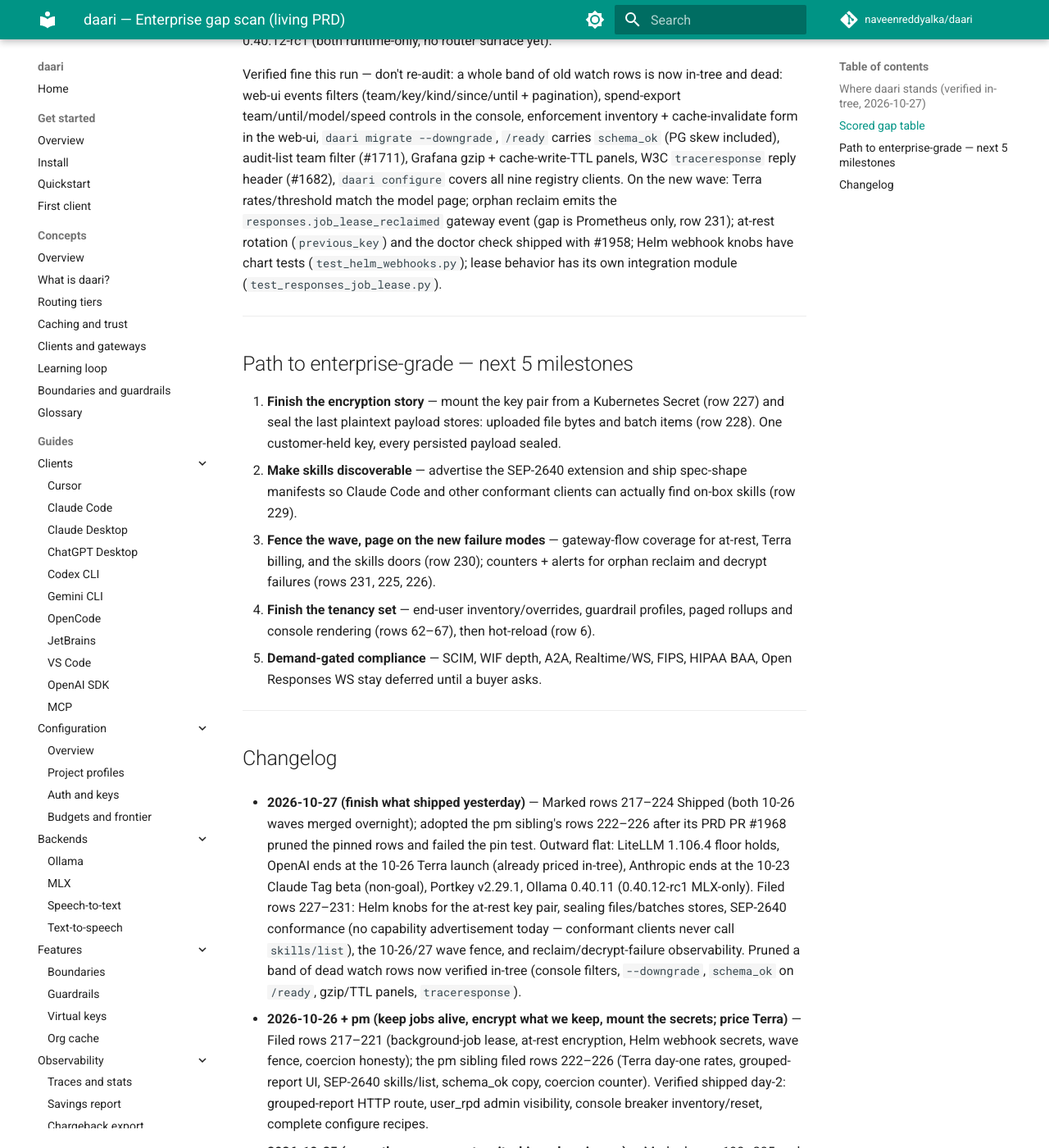
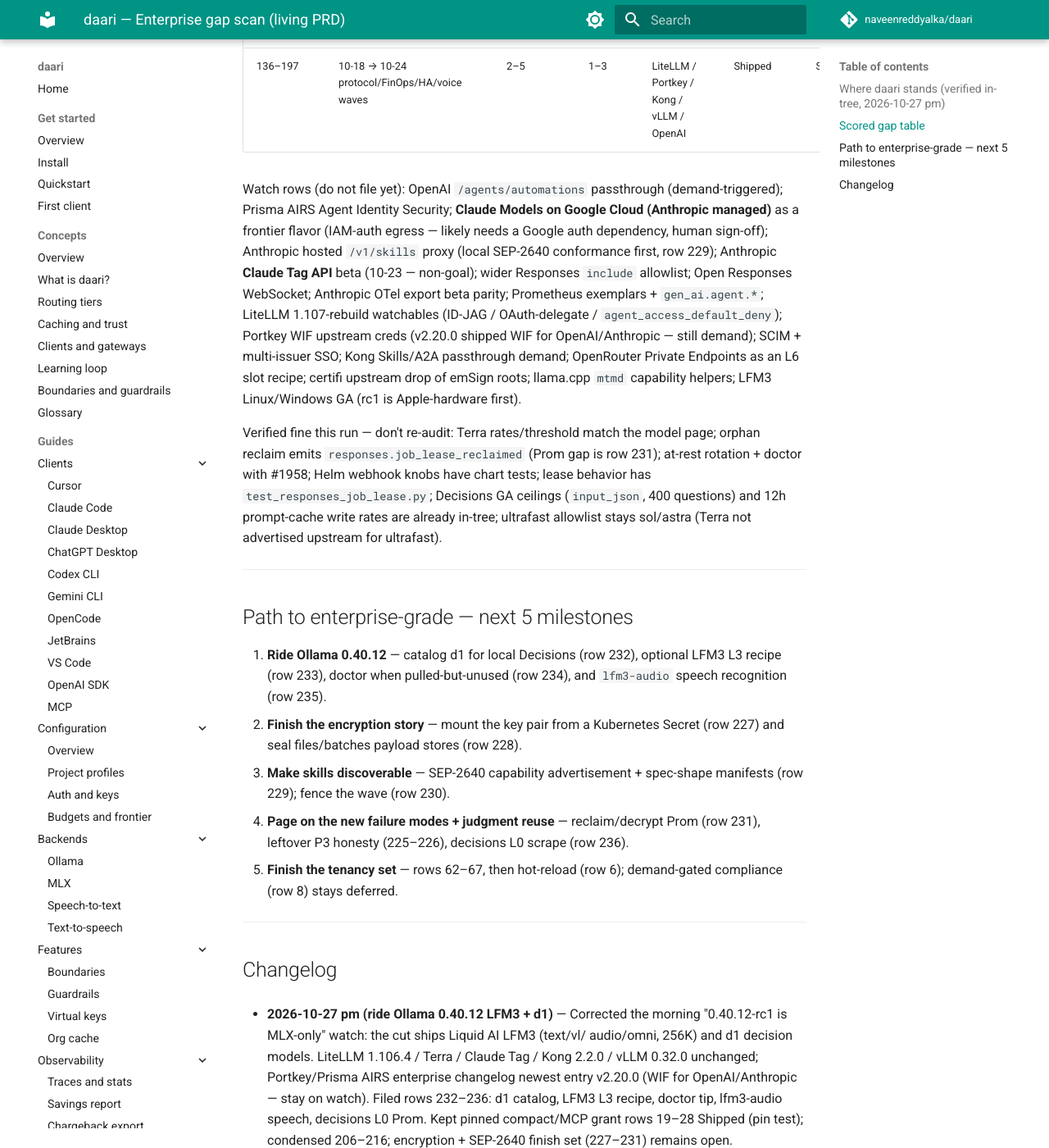
Before and after one commit to naveenreddyalka/daari, an MkDocs documentation site: the page built from docs/prd/ENTERPRISE.md, in a window 1280 px wide and 1400 px high, scrolled down 4774 px. Shown: the whole window at 82% size. Built offline with MkDocs 1.6.1 and Material for MkDocs 9.7.7, drawn with Linux system fonts in a browser that asks for light colours; comment, search, counter and statistics services are not loaded; some of the changed text lies outside the part shown.

Commit message:
docs(prd): 2026-10-27 pm ride Ollama 0.40.12 LFM3 and d1 (#1988)
* docs(prd): 2026-10-27 pm ride Ollama 0.40.12 LFM3 and d1

Co-authored-by: Cursor <cursoragent@cursor.com>

* docs(prd): clarify Portkey WIF watch on 0.40.12 wave

Co-authored-by: Cursor <cursoragent@cursor.com>

* docs(prd): restore pinned compact/MCP grant rows for ENTERPRISE pin test

---------

Co-authored-by: Cursor <cursoragent@cursor.com>
Co-authored-by: daari-autodev <autodev@users.noreply.github.com>

```diff
--- a/docs/prd/ENTERPRISE.md
+++ b/docs/prd/ENTERPRISE.md
@@ -11,33 +11,30 @@
 
 ---
 
-## Where daari stands (verified in-tree, 2026-10-27)
+## Where daari stands (verified in-tree, 2026-10-27 pm)
 
-**Loop velocity.** Both 10-26 waves merged within a day: the morning five
-(rows 217–221 — background-job lease/heartbeat + orphan reclaim, AES-GCM
-at-rest encryption with key rotation, Helm webhook secret knobs, the
-10-25/26 gateway fence, Phonon coercion warning) and the pm sibling's three
-(rows 222–224 — day-one `gpt-6.1-terra` rates with the ≥272K surcharge,
-web-ui grouped-report controls, SEP-2640 `skills/list` + `skill://`
-resources). Only two sibling P3s (rows 225–226) and three loop P3s (voices
-console, skills CLI, TTS counters) remain open.
+**Loop velocity.** Morning's finish-the-wave five (rows 227–231 — Helm at-rest
+`secretKeyRef`, seal files/batches, SEP-2640 conformance, wave fence,
+reclaim/decrypt Prom) sit open alongside the leftover P3s (schema_ok copy,
+Phonon coercion counter, voices console, skills CLI, TTS counters). The
+encryption + skills finish set is still the merge spine.
 
-**Outward.** Flat against what shipped overnight. OpenAI's changelog ends at
-the 10-26 **GPT-6.1 Terra** launch — already priced in-tree ($1/$5, $0.05
-cached, 272K threshold verified). LiteLLM floor stays **1.106.4**; Anthropic's
-newest entry is the 10-23 **Claude Tag API** beta (Enterprise Slack org
-settings — non-goal); Portkey/Prisma AIRS holds at v2.29.1; Ollama 0.40.11
-GA (0.40.12-rc1 is MLX-runtime only); Kong 2.2.0; vLLM 0.32.0.
+**Outward.** Ollama **0.40.12-rc1** (published 2026-10-27) is **not**
+MLX-runtime-only — it ships Liquid AI **LFM3** (1.7B text / vl / audio /
+omni, 256K context) and **d1** decision models (`d1:2b`, `d1-omni`). That
+lands squarely on daari's local Decisions + setup-models surface; the
+built-in catalog still only knows `d3`/`d3:2b`… and Phonon for speech.
+Elsewhere flat: LiteLLM **1.106.4**, OpenAI ends at 10-26 Terra (priced
+in-tree), Anthropic 10-23 Claude Tag beta (non-goal), Portkey/Prisma AIRS
+enterprise changelog newest entry **v2.20.0** (WIF for OpenAI/Anthropic —
+still watch), Kong 2.2.0, vLLM 0.32.0.
 
-**Inward theme: finish what shipped yesterday.** The encryption key has
-doctor coverage but zero Helm `secretKeyRef` plumbing — the exact anti-pattern
-row 219 just eliminated for webhooks — and the files/batches stores (uploaded
-file bytes, batch item payloads) stayed plaintext. The SEP-2640 surface is
-invisible to conformant clients: `initialize` never advertises
-`extensions["io.modelcontextprotocol/skills"]`, and entries lack the
-frontmatter + sha256 manifest the final spec requires. Orphan reclaim and
-`AtRestDecryptError` emit no Prometheus series, and the new wave has no
-gateway-flow fence.
+**Inward theme: ride the Ollama cut.** Catalog the new d1 family so
+`POST /v1/decisions` routes local without a config hammer; offer an
+optional LFM3 L3 recipe next to Flint/Nemotron; doctor when the models
+are pulled but unused; treat `lfm3-audio` as a first-class local speech
+backend beside Phonon; and scrape decisions L0 cache hits so the local
+judgment win is visible next to chat L0.
 
 ---
 
@@ -45,6 +42,11 @@ gateway-flow fence.
 
 | # | Gap | Impact | Effort | Who does it best today | Why daari wins local-first | Action |
 |---|-----|:--:|:--:|------------------------|----------------------------|--------|
+| 232 | Catalog Liquid AI d1 / d1:2b / d1-omni in decisions built-in local models | 4 | 1 | Ollama + vLLM Semantic Router | Same `/v1/decisions` door, zero frontier hop | Filed [#1983](https://github.com/naveenreddyalka/daari/issues/1983) |
+| 233 | Optional LFM3 L3 setup recipe (256K local agent tier) | 3 | 2 | Ollama `ollama run lfm3` | One `daari setup models` prompt, on-box | Filed [#1984](https://github.com/naveenreddyalka/daari/issues/1984) |
+| 234 | Doctor tip when Ollama serves d1/lfm3 but catalog/recipes unused | 3 | 1 | — (ops honesty) | Point at the local win before L6 | Filed [#1985](https://github.com/naveenreddyalka/daari/issues/1985) |
+| 235 | Recognize `lfm3-audio` as local ASR/TTS backend beside Phonon | 3 | 2 | Ollama speech / Phonon | 18-language local speech without cloud | Filed [#1986](https://github.com/naveenreddyalka/daari/issues/1986) |
+| 236 | Prometheus + stats counter for decisions L0 cache hits | 2 | 1 | LiteLLM spend / cache tabs | Local judgment reuse is scrapeable | Filed [#1987](https://github.com/naveenreddyalka/daari/issues/1987) |
 | 227 | Helm `secretKeyRef` knobs for the at-rest encryption key pair | 3 | 1 | LiteLLM raw env config | Customer key mounted from a Secret, never inlined | Filed [#1977](https://github.com/naveenreddyalka/daari/issues/1977) |
 | 228 | Seal files + batches payload stores at rest (uploaded bytes, batch items) | 4 | 2 | OpenAI EKM | One `secret://` key seals every persisted payload on the box | Filed [#1978](https://github.com/naveenreddyalka/daari/issues/1978) |
 | 229 | SEP-2640 conformance: advertise the skills extension, frontmatter + sha256 manifests, supporting files | 4 | 2 | MCP Python SDK built-in | On-box skills clients can actually discover, under local MCP grants | Filed [#1979](https://github.com/naveenreddyalka/daari/issues/1979) |
@@ -53,8 +55,8 @@ gateway-flow fence.
 | 225 | `daari_schema_ok` HELP + Grafana copy cover Postgres skew | 2 | 1 | — (ops honesty) | Gauge already right; text lagged | Filed [#1966](https://github.com/naveenreddyalka/daari/issues/1966) |
 | 226 | Prometheus counter when Phonon coerces `response_format` | 2 | 1 | OpenRouter transform metrics | Local scrape next to the TTS path | Filed [#1967](https://github.com/naveenreddyalka/daari/issues/1967) |
 | 217–224 | 10-26 waves: job lease/heartbeat + reclaim, at-rest encryption, Helm webhook knobs, wave fence, coercion warning, Terra day-one rates, grouped-report UI, SEP-2640 skills/list | 2–4 | 1–3 | OpenAI / LiteLLM / Bloomberg | HA jobs, EKM analog, push story, FinOps truth | Shipped |
-| 206–216 | 10-24/25 wave: strip visibility, image trust-store scrub, wave coverage, grouped reports, breaker observability, user_id fences, webhook doctor + panels, Phonon tags, AAIF Skills, TTS benchmark | 2–4 | 1–2 | LiteLLM / Anthropic / OpenAI / Kong | Trust floor, FinOps truth, push channels, local voice | Shipped |
-| 198–205 | eMudhra egress distrust; fleet breakers; Phonon voices; compare 1.106.3; user RPD; webhook delivery + ingest hardening; TTS bounds | 3–4 | 1–3 | LiteLLM / Anthropic / OpenAI / Svix | Trust floor, HA share, local voice, push channels | Shipped |
+| 206–216 | 10-24/25 wave | 2–4 | 1–2 | LiteLLM / Anthropic / OpenAI / Kong | Trust floor, FinOps truth, push channels, local voice | Shipped |
+| 198–205 | eMudhra egress; fleet breakers; Phonon; compare 1.106.3; user RPD; webhooks; TTS bounds | 3–4 | 1–3 | LiteLLM / Anthropic / OpenAI / Svix | Trust floor, HA share, local voice, push channels | Shipped |
 | 62 | End-user inventory + per-user block/cap overrides | 5 | 3 | OpenRouter / LiteLLM | Ledger already knows every user | Open |
 | 63 | Named guardrail profiles bindable per key/team | 5 | 3 | OpenRouter / Portkey | Per-tenant policy, zero hops | Open |
 | 65 | Web-ui: honor keys/teams `has_more` + render `report.users` | 4 | 2 | LiteLLM admin UI | Same-box console finishes the job | Open |
@@ -80,87 +82,62 @@ Watch rows (do not file yet): OpenAI `/agents/automations` passthrough
 Google Cloud (Anthropic managed)** as a frontier flavor (IAM-auth egress —
 likely needs a Google auth dependency, human sign-off); Anthropic hosted
 `/v1/skills` proxy (local SEP-2640 conformance first, row 229); Anthropic
-**Claude Tag API** beta (10-23, Enterprise Slack org settings — non-goal
-unless gateways get asked to proxy it); wider Responses `include` allowlist
-(`_SUPPORTED_INCLUDES` is still only `reasoning.encrypted_content`); Open
-Responses WebSocket; Anthropic OTel export beta parity; Prometheus exemplars
-+ `gen_ai.agent.*`; LiteLLM 1.107-rebuild watchables (ID-JAG / OAuth-delegate
-/ `agent_access_default_deny`); Portkey WIF upstream creds; SCIM +
-multi-issuer SSO; Kong Skills/A2A passthrough demand; OpenRouter Private
-Endpoints as an L6 slot recipe; certifi upstream drop of emSign roots;
-llama.cpp `mtmd` capability helpers and Ollama 0.40.12-rc1 (both
-runtime-only, no router surface yet).
+**Claude Tag API** beta (10-23 — non-goal); wider Responses `include`
+allowlist; Open Responses WebSocket; Anthropic OTel export beta parity;
+Prometheus exemplars + `gen_ai.agent.*`; LiteLLM 1.107-rebuild watchables
+(ID-JAG / OAuth-delegate / `agent_access_default_deny`); Portkey WIF
+upstream creds (v2.20.0 shipped WIF for OpenAI/Anthropic — still demand);
+SCIM + multi-issuer SSO; Kong Skills/A2A passthrough demand; OpenRouter
+Private Endpoints as an L6 slot recipe; certifi upstream drop of emSign
+roots; llama.cpp `mtmd` capability helpers; LFM3 Linux/Windows GA (rc1 is
+Apple-hardware first).
 
-Verified fine this run — don't re-audit: a whole band of old watch rows is
-now in-tree and dead: web-ui events filters (team/key/kind/since/until +
-pagination), spend-export team/until/model/speed controls in the console,
-enforcement inventory + cache-invalidate form in the web-ui, `daari migrate
---downgrade`, `/ready` carries `schema_ok` (PG skew included), audit-list
-team filter (#1711), Grafana gzip + cache-write-TTL panels, W3C
-`traceresponse` reply header (#1682), `daari configure` covers all nine
-registry clients. On the new wave: Terra rates/threshold match the model
-page; orphan reclaim emits the `responses.job_lease_reclaimed` gateway event
-(gap is Prometheus only, row 231); at-rest rotation (`previous_key`) and the
-doctor check shipped with #1958; Helm webhook knobs have chart tests
-(`test_helm_webhooks.py`); lease behavior has its own integration module
-(`test_responses_job_lease.py`).
+Verified fine this run — don't re-audit: Terra rates/threshold match the
+model page; orphan reclaim emits `responses.job_lease_reclaimed` (Prom gap
+is row 231); at-rest rotation + doctor with #1958; Helm webhook knobs have
+chart tests; lease behavior has `test_responses_job_lease.py`; Decisions GA
+ceilings (`input_json`, 400 questions) and 12h prompt-cache write rates are
+already in-tree; ultrafast allowlist stays sol/astra (Terra not advertised
+upstream for ultrafast).
 
 ---
 
 ## Path to enterprise-grade — next 5 milestones
 
-1. **Finish the encryption story** — mount the key pair from a Kubernetes
-   Secret (row 227) and seal the last plaintext payload stores: uploaded
-   file bytes and batch items (row 228). One customer-held key, every
-   persisted payload sealed.
-2. **Make skills discoverable** — advertise the SEP-2640 extension and ship
-   spec-shape manifests so Claude Code and other conformant clients can
-   actually find on-box skills (row 229).
-3. **Fence the wave, page on the new failure modes** — gateway-flow coverage
-   for at-rest, Terra billing, and the skills doors (row 230); counters +
-   alerts for orphan reclaim and decrypt failures (rows 231, 225, 226).
-4. **Finish the tenancy set** — end-user inventory/overrides, guardrail
-   profiles, paged rollups and console rendering (rows 62–67), then
-   hot-reload (row 6).
-5. **Demand-gated compliance** — SCIM, WIF depth, A2A, Realtime/WS, FIPS,
-   HIPAA BAA, Open Responses WS stay deferred until a buyer asks.
+1. **Ride Ollama 0.40.12** — catalog d1 for local Decisions (row 232),
+   optional LFM3 L3 recipe (row 233), doctor when pulled-but-unused
+   (row 234), and `lfm3-audio` speech recognition (row 235).
+2. **Finish the encryption story** — mount the key pair from a Kubernetes
+   Secret (row 227) and seal files/batches payload stores (row 228).
+3. **Make skills discoverable** — SEP-2640 capability advertisement +
+   spec-shape manifests (row 229); fence the wave (row 230).
+4. **Page on the new failure modes + judgment reuse** — reclaim/decrypt
+   Prom (row 231), leftover P3 honesty (225–226), decisions L0 scrape
+   (row 236).
+5. **Finish the tenancy set** — rows 62–67, then hot-reload (row 6);
+   demand-gated compliance (row 8) stays deferred.
 
 ---
 
 ## Changelog
 
+- **2026-10-27 pm (ride Ollama 0.40.12 LFM3 + d1)** — Corrected the morning
+  "0.40.12-rc1 is MLX-only" watch: the cut ships Liquid AI LFM3 (text/vl/
+  audio/omni, 256K) and d1 decision models. LiteLLM 1.106.4 / Terra /
+  Claude Tag / Kong 2.2.0 / vLLM 0.32.0 unchanged; Portkey/Prisma AIRS enterprise
+  changelog newest entry v2.20.0 (WIF for OpenAI/Anthropic — stay on watch). Filed rows
+  232–236: d1 catalog, LFM3 L3 recipe, doctor tip, lfm3-audio speech,
+  decisions L0 Prom. Kept pinned compact/MCP grant rows 19–28 Shipped
+  (pin test); condensed 206–216; encryption + SEP-2640 finish set
+  (227–231) remains open.
+
 - **2026-10-27 (finish what shipped yesterday)** — Marked rows 217–224
-  Shipped (both 10-26 waves merged overnight); adopted the pm sibling's
-  rows 222–226 after its PRD PR #1968 pruned the pinned rows and failed the
-  pin test. Outward flat: LiteLLM 1.106.4 floor holds, OpenAI ends at the
-  10-26 Terra launch (already priced in-tree), Anthropic ends at the 10-23
-  Claude Tag beta (non-goal), Portkey v2.29.1, Ollama 0.40.11
-  (0.40.12-rc1 MLX-only). Filed rows 227–231: Helm knobs for the at-rest
-  key pair, sealing files/batches stores, SEP-2640 conformance (no
-  capability advertisement today — conformant clients never call
-  `skills/list`), the 10-26/27 wave fence, and reclaim/decrypt-failure
-  observability. Pruned a band of dead watch rows now verified in-tree
-  (console filters, `--downgrade`, `schema_ok` on `/ready`, gzip/TTL
-  panels, `traceresponse`).
+  Shipped; adopted sibling rows 222–226. Filed rows 227–231 (Helm at-rest
+  knobs, seal files/batches, SEP-2640 conformance, wave fence,
+  reclaim/decrypt Prom).
 
 - **2026-10-26 + pm (keep jobs alive, encrypt what we keep, mount the
-  secrets; price Terra)** — Filed rows 217–221 (background-job lease,
-  at-rest encryption, Helm webhook secrets, wave fence, coercion honesty);
-  the pm sibling filed rows 222–226 (Terra day-one rates, grouped-report
-  UI, SEP-2640 skills/list, schema_ok copy, coercion counter). Verified
-  shipped day-2: grouped-report HTTP route, user_rpd admin visibility,
-  console breaker inventory/reset, complete configure recipes.
+  secrets; price Terra)** — Filed rows 217–226 across the am/pm siblings.
 
-- **2026-10-25 (prove the wave, report on it, ship a clean image)** — Marked
-  rows 198–205 and the console/PG pair Shipped. Outward: LiteLLM 1.106.4
-  image hygiene; Ollama 0.40.11 GA (parity held); OpenAI EKM + UK residency
-  + `/agents/automations`; Prisma AIRS Agent Identity Security. Filed rows
-  207–211; adopted the pm sibling's rows 212–216 after its PRD branch
-  pruned the pinned rows and failed the pin test.
-
-- **2026-10-24 → 08-28** — Condensed: trust floors, HA share, local voice,
-  push channels; bill-what-was-served + GA parity; finish-the-truths,
-  console and day-2 packaging; breaker truth, invoice-true cache billing,
-  user profiles; LiteLLM compromise + Anthropic API-version footgun;
-  finish-the-knobs; decisions depth; `resultType`/egress waves; Apache 2.0;
+- **2026-10-25 → 08-28** — Condensed: prove-the-wave through Apache 2.0 and
   this PRD's creation.
```
